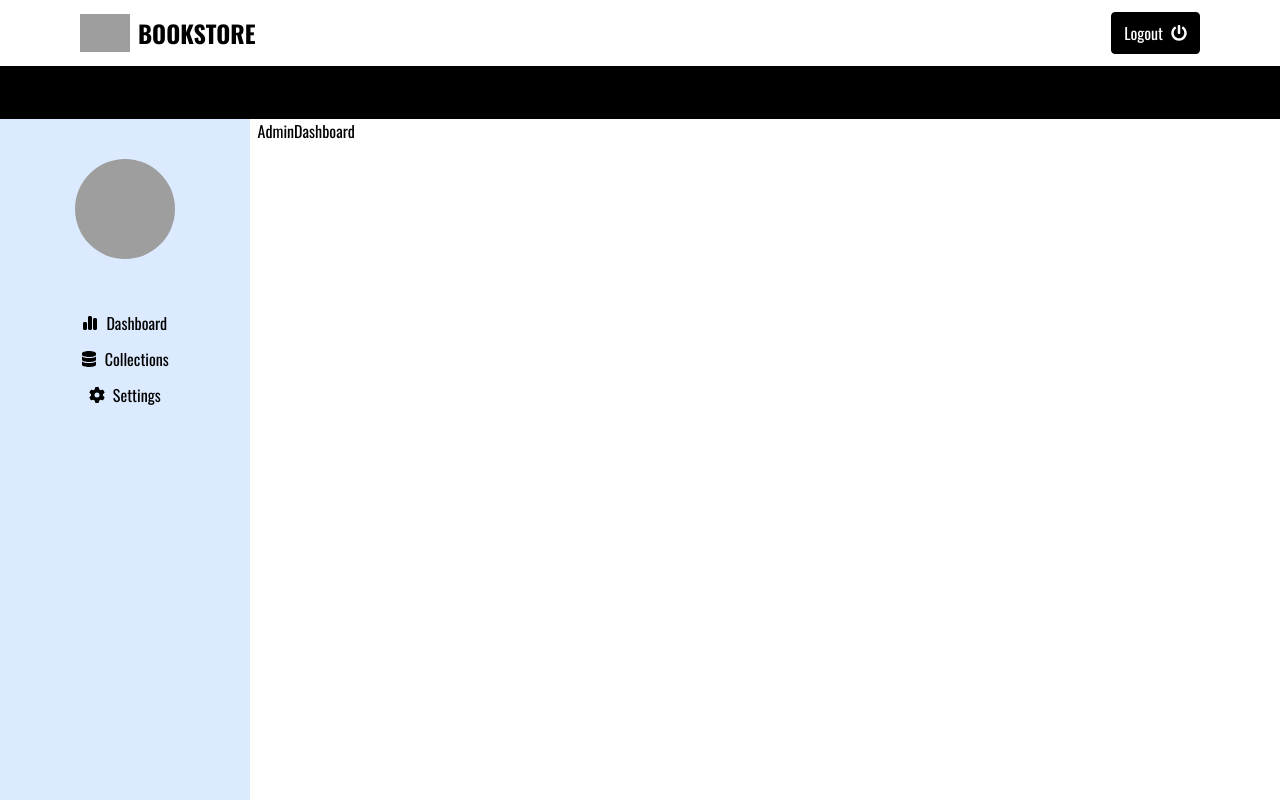
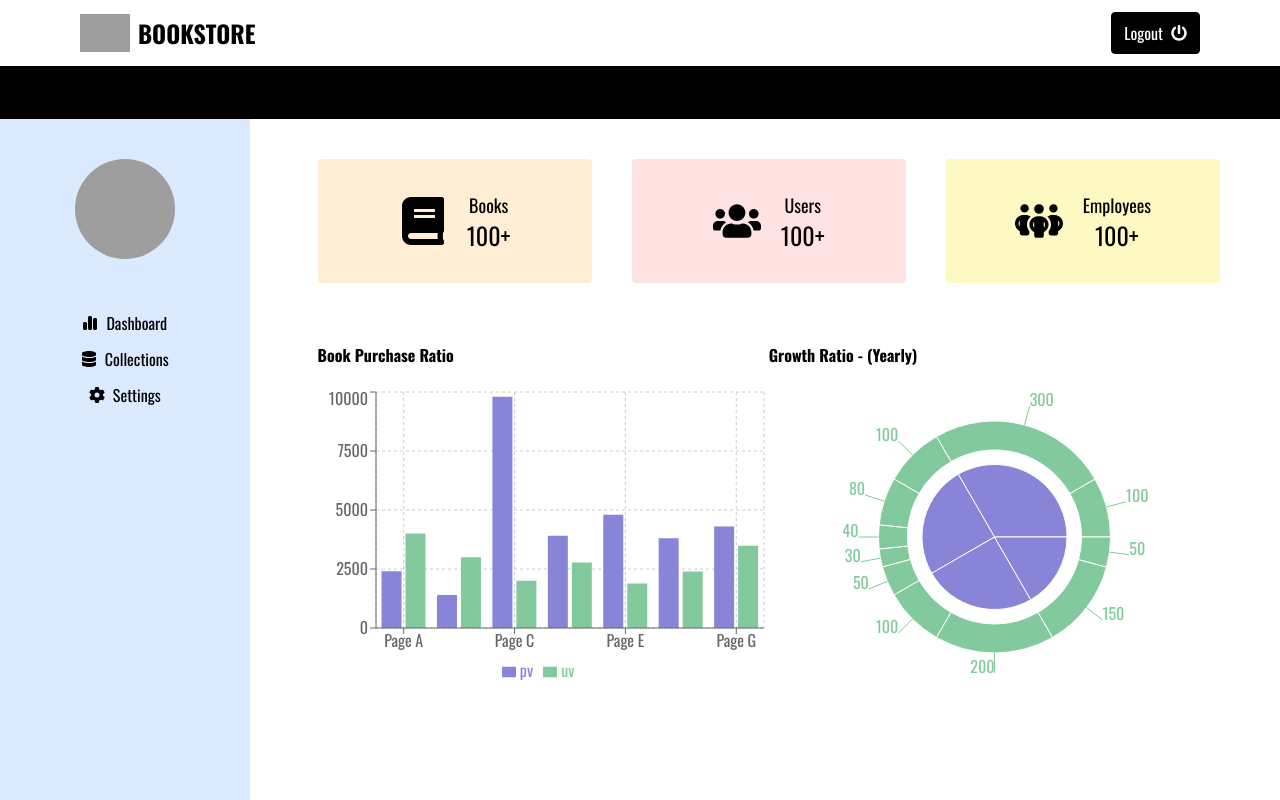
Before and after one commit to rameesabava/Bookstore-frontend, a React (Vite) app: page /admin in a window 1280 px wide. Shown: the top 800 px of the page. Built offline with nearby package versions, Linux system fonts and the light colour scheme; grey boxes are pictures that could not be loaded; a web font is replaced by a local one.

Commit message:
Admin dashboard designed and send message completed

```diff
--- a/package.json
+++ b/package.json
@@ -10,6 +10,7 @@
     "preview": "vite preview"
   },
   "dependencies": {
+    "@emailjs/browser": "^4.4.1",
     "@react-oauth/google": "^0.13.5",
     "@stripe/stripe-js": "^9.4.0",
     "@tailwindcss/vite": "^4.2.2",
@@ -21,6 +22,7 @@
     "react-icons": "^5.6.0",
     "react-router-dom": "^7.14.0",
     "react-toastify": "^11.0.5",
+    "recharts": "^3.8.1",
     "tailwindcss": "^4.2.2",
     "yup": "^1.7.1"
   },
--- a/src/admin/pages/AdminDashboard.jsx
+++ b/src/admin/pages/AdminDashboard.jsx
@@ -2,8 +2,68 @@
 import AdminHeader from '../components/AdminHeader'
 import Footer from '../../components/Footer'
 import AdminSidebar from '../components/AdminSidebar'
+import { FaBook, FaUsers } from 'react-icons/fa'
+import { FaPeopleGroup } from 'react-icons/fa6'
+import { ResponsiveContainer, BarChart, Legend, XAxis, YAxis, CartesianGrid, Tooltip, Bar, Pie, PieChart } from 'recharts';
 
 function AdminDashboard() {
+  const data = [
+    {
+      name: 'Page A',
+      uv: 4000,
+      pv: 2400,
+    },
+    {
+      name: 'Page B',
+      uv: 3000,
+      pv: 1398,
+    },
+    {
+      name: 'Page C',
+      uv: 2000,
+      pv: 9800,
+    },
+    {
+      name: 'Page D',
+      uv: 2780,
+      pv: 3908,
+    },
+    {
+      name: 'Page E',
+      uv: 1890,
+      pv: 4800,
+    },
+    {
+      name: 'Page F',
+      uv: 2390,
+      pv: 3800,
+    },
+    {
+      name: 'Page G',
+      uv: 3490,
+      pv: 4300,
+    },
+  ];
+  const data01 = [
+    { name: 'Group A', value: 400 },
+    { name: 'Group B', value: 300 },
+    { name: 'Group C', value: 300 },
+    { name: 'Group D', value: 200 },
+  ];
+  const data02 = [
+    { name: 'A1', value: 100 },
+    { name: 'A2', value: 300 },
+    { name: 'B1', value: 100 },
+    { name: 'B2', value: 80 },
+    { name: 'B3', value: 40 },
+    { name: 'B4', value: 30 },
+    { name: 'B5', value: 50 },
+    { name: 'C1', value: 100 },
+    { name: 'C2', value: 200 },
+    { name: 'D1', value: 150 },
+    { name: 'D2', value: 50 },
+  ];
+
   return (
     <>
       <AdminHeader />
@@ -11,8 +71,92 @@
         <div className='col-span-1'>
           <AdminSidebar />
         </div>
-        <div className='col-span-4'>
-          AdminDashboard
+        <div className='col-span-4 p-10'>
+          {/* grid card */}
+          <div className="md:grid grid-cols-3">
+            {/* card 1 */}
+            <div className='md:px-5 my-5 md:my-0'>
+              <div className="bg-orange-100 px-4 py-8 flex justify-center items-center text-5xl rounded">
+                <FaBook />
+                <div className="text-center ms-10 md:ms-5">
+                  <h3 className="text-lg">Books</h3>
+                  <h3 className="text-2xl">100+</h3>
+                </div>
+              </div>
+            </div>
+            {/* card 2 */}
+            <div className='md:px-5 my-5 md:my-0'>
+              <div className="bg-red-100 px-4 py-8 flex justify-center items-center text-5xl rounded">
+                <FaUsers />
+                <div className="text-center ms-10 md:ms-5">
+                  <h3 className="text-lg">Users</h3>
+                  <h3 className="text-2xl">100+</h3>
+                </div>
+              </div>
+            </div>
+            {/* card 3 */}
+            <div className='md:px-5 my-5 md:my-0'>
+              <div className="bg-yellow-100 px-4 py-8 flex justify-center items-center text-5xl rounded">
+                <FaPeopleGroup />
+                <div className="text-center ms-10 md:ms-5">
+                  <h3 className="text-lg">Employees</h3>
+                  <h3 className="text-2xl">100+</h3>
+                </div>
+              </div>
+            </div>
+          </div>
+          {/* grid chart title */}
+          <div className='md:grid grid-cols-2 p-5 mt-10'>
+            <div className='font-bold'>
+              Book Purchase Ratio
+            </div>
+            <div className='font-bold'>
+              Growth Ratio - (Yearly)
+            </div>
+          </div>
+
+          <div className='md:grid grid-cols-2 px-5'>
+            <div>
+              {/* Book Purchase Ratio - bar chart */}
+              <ResponsiveContainer width={'100%'} height={'300'}>
+                <BarChart data={data}>
+                  <CartesianGrid strokeDasharray="3 3" />
+                  <XAxis dataKey="name" />
+                  <YAxis width="auto" />
+                  <Tooltip />
+                  <Legend />
+                  <Bar dataKey="pv" fill="#8884d8" />
+                  <Bar dataKey="uv" fill="#82ca9d" />
+                </BarChart>
+              </ResponsiveContainer>
+            </div>
+            <div>
+              {/* Growth Ratio - (Yearly)- pie chart */}
+              <ResponsiveContainer width={'100%'} height={'300'}>
+                <PieChart>
+                  <Pie
+                    data={data01}
+                    dataKey="value"
+                    cx="50%"
+                    cy="50%"
+                    outerRadius="50%"
+                    fill="#8884d8"
+                  />
+                  <Pie
+                    data={data02}
+                    dataKey="value"
+                    cx="50%"
+                    cy="50%"
+                    innerRadius="60%"
+                    outerRadius="80%"
+                    fill="#82ca9d"
+                    label
+                  />
+                </PieChart>
+              </ResponsiveContainer>
+            </div>
+
+          </div>
         </div>
 
       </div>
--- a/src/user/pages/Contact.jsx
+++ b/src/user/pages/Contact.jsx
@@ -1,10 +1,43 @@
-import React from 'react'
+import React, { useRef } from 'react';
 import Header from '../components/Header'
 import Footer from '../../components/Footer'
 import { FaLocationPin } from 'react-icons/fa6'
 import { FaEnvelope, FaPaperPlane, FaPhone } from 'react-icons/fa'
+import emailjs from '@emailjs/browser';
+import { ToastContainer, toast } from 'react-toastify';
 
 function Contact() {
+   const form = useRef();
+
+   const sendEmail = (e) => {
+    e.preventDefault();
+console.log(form.current.name.value);
+const {name, email, title} = form.current
+if(name.value && email.value && title.value){
+    emailjs
+      .sendForm(import.meta.env.VITE_SERVICE_ID, import.meta.env.VITE_TEMPLATE_ID, form.current, {
+        publicKey: import.meta.env.VITE_PUBLIC_KEY,
+      })
+      .then(
+        () => {
+          console.log('SUCCESS!');
+          toast.success("Thank you for contacting with us...Our team will get back to you")
+          name.value = ""
+          email.value = ""
+          title.value = ""
+        },
+        (error) => {
+          console.log('FAILED...', error.text);
+        },
+      );
+
+}else{
+  toast.warning("Please fill the form completely...")
+}
+
+
+  };
+
   return (
     <>
       <Header />
@@ -36,20 +69,20 @@
 
         </div>
         <div className='md:grid grid-cols-2 gap-10 my-5 p-5 md:px-40'>
-          <div className='ng-gray-100 p-5 text-center'>
+          <div className='bg-gray-100 p-5 text-center'>
             <h1 className='font-semi-bold text-2xl'>Send Us Message!</h1>
-            <form>
+            <form ref={form} onSubmit={sendEmail}>
               <div className='mb-5 mt-10'>
-                <input placeholder='Name' type="text" className='bg-white w-full p-2' />
+                <input name='name' placeholder='Name' type="text" className='bg-white w-full p-2' />
               </div>
               <div className='mb-5'>
-                <input placeholder='E Mail' type="email" className='bg-white w-full p-2' />
+                <input name='email' placeholder='E Mail' type="email" className='bg-white w-full p-2' />
               </div>
               <div className='mb-5 mt-10'>
-                <input placeholder='Message' type="text" className='bg-white w-full p-2' />
+                <input name='title' placeholder='Message' type="text" className='bg-white w-full p-2' />
               </div>
               <div className='my-5'>
-                <button className='bg-black p-2 w-full text-white text-lg flex justify-center items-centerz'>Submit <FaPaperPlane className='ms-2' /></button>
+                <button type='submit' className='bg-black p-2 w-full text-white text-lg flex justify-center items-centerz'>Submit <FaPaperPlane className='ms-2' /></button>
               </div>
 
             </form>
@@ -60,6 +93,8 @@
           </div>
 
         </div>
+              <ToastContainer position='top-center' theme='colored' autoClose={1000} />
+
       </div>
       <Footer />
     </>
```
Also changed, not shown: 1 other file (tests, documents, lock files or other folders).
